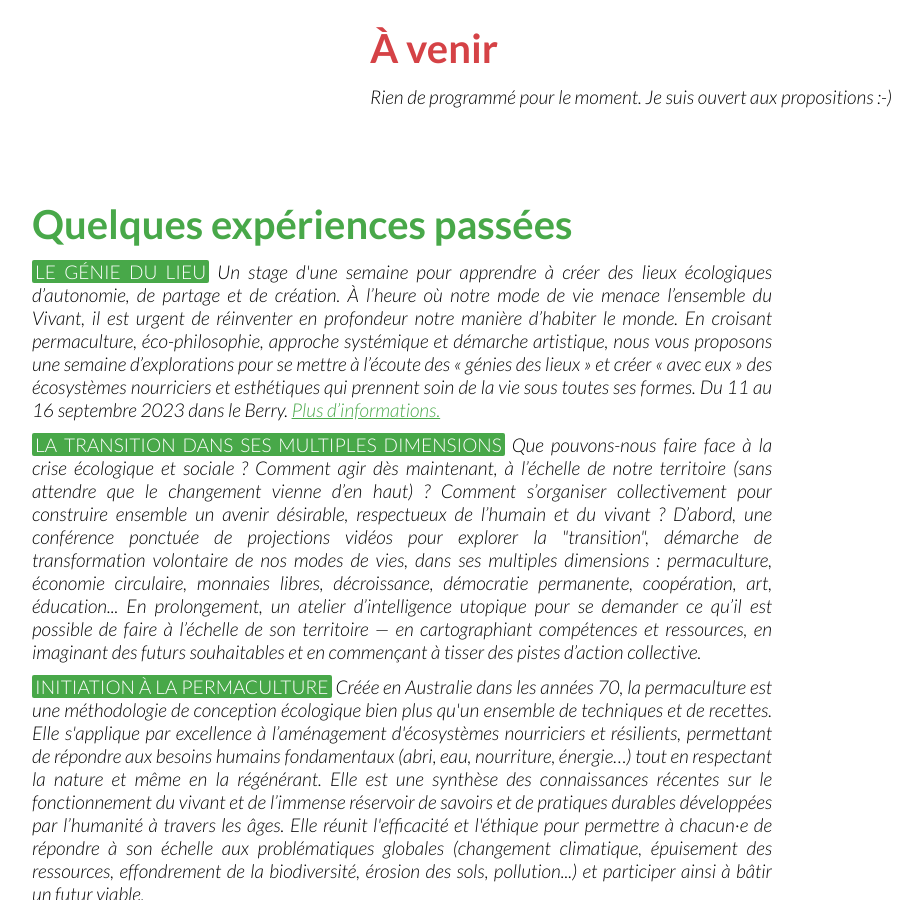
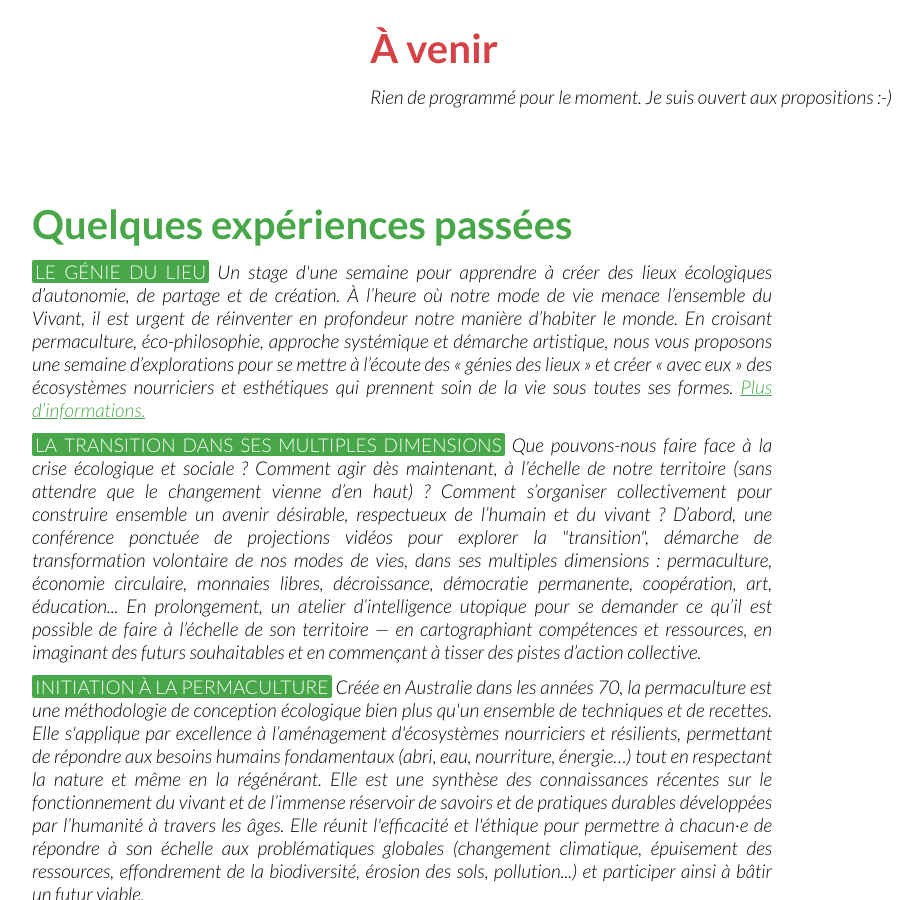
Before and after one commit to leomatteudi/leomatteudi, a Jekyll site: the page built from pages/2-experiences.html, in a window 1280 px wide and 900 px high, scrolled down 710 px. Shown: the whole window, without its empty margins (178-1100 px from the left). Built offline with Jekyll 4.4.1, drawn with Linux system fonts in a browser that asks for light colours.

Commit message:
Update 2-experiences.html

```diff
--- a/pages/2-experiences.html
+++ b/pages/2-experiences.html
@@ -17,7 +17,7 @@ title: Expériences collectives
 
 <div class="block green" id="evenements-passes">
 	<h2>Quelques expériences passées</h2>
-	<p><strong>Le génie du lieu</strong> Un stage d'une semaine pour apprendre à créer des lieux écologiques d’autonomie, de partage et de création. À l’heure où notre mode de vie menace l’ensemble du Vivant, il est urgent de réinventer en profondeur notre manière d’habiter le monde. En croisant permaculture, éco-philosophie, approche systémique et démarche artistique, nous vous proposons une semaine d’explorations pour se mettre à l’écoute des « génies des lieux » et créer « avec eux » des écosystèmes nourriciers et esthétiques qui prennent soin de la vie sous toutes ses formes. Du 11 au 16 septembre 2023 dans le Berry. <a href="/static/legeniedulieu.pdf" target="_blank">Plus d’informations.</a></p>
+	<p><strong>Le génie du lieu</strong> Un stage d'une semaine pour apprendre à créer des lieux écologiques d’autonomie, de partage et de création. À l’heure où notre mode de vie menace l’ensemble du Vivant, il est urgent de réinventer en profondeur notre manière d’habiter le monde. En croisant permaculture, éco-philosophie, approche systémique et démarche artistique, nous vous proposons une semaine d’explorations pour se mettre à l’écoute des « génies des lieux » et créer « avec eux » des écosystèmes nourriciers et esthétiques qui prennent soin de la vie sous toutes ses formes. <a href="/static/legeniedulieu.pdf" target="_blank">Plus d’informations.</a></p>
  	<p><strong>La transition dans ses multiples dimensions</strong> Que pouvons-nous faire face à la crise écologique et sociale ? Comment agir dès maintenant, à l’échelle de notre territoire (sans attendre que le changement vienne d’en haut) ? Comment s’organiser collectivement pour construire ensemble un avenir désirable, respectueux de l’humain et du vivant ? D’abord, une conférence ponctuée de projections vidéos pour explorer la "transition", démarche de transformation volontaire de nos modes de vies, dans ses multiples dimensions&nbsp;: permaculture, économie circulaire, monnaies libres, décroissance, démocratie permanente, coopération, art, éducation... En prolongement, un atelier d’intelligence utopique pour se demander ce qu’il est possible de faire à l’échelle de son territoire — en cartographiant compétences et ressources, en imaginant des futurs souhaitables et en commençant à tisser des pistes d’action collective.</p>
 	<p><strong>Initiation à la permaculture</strong> Créée en Australie dans les années 70, la permaculture est une méthodologie de conception écologique bien plus qu'un ensemble de techniques et de recettes. Elle s'applique par excellence à l’aménagement d'écosystèmes nourriciers et résilients, permettant de répondre aux besoins humains fondamentaux (abri, eau, nourriture, énergie…) tout en respectant la nature et même en la régénérant. Elle est une synthèse des connaissances récentes sur le fonctionnement du vivant et de l’immense réservoir de savoirs et de pratiques durables développées par l’humanité à travers les âges. Elle réunit l'efficacité et l'éthique pour permettre à chacun·e de répondre à son échelle aux problématiques globales (changement climatique, épuisement des ressources, effondrement de la biodiversité, érosion des sols, pollution...) et participer ainsi à bâtir un futur viable.</p>
   	<p><strong>Cercles de parole</strong> Des espaces d’expression et d’écoute profondes pour partager ressentis, questionnements et expériences sur un thème donné&nbsp;: "Crises, effondrements & transformations", "Polyamour & non-exclusivité éthique", "Violence éducative & domination adulte"...</p>
```
